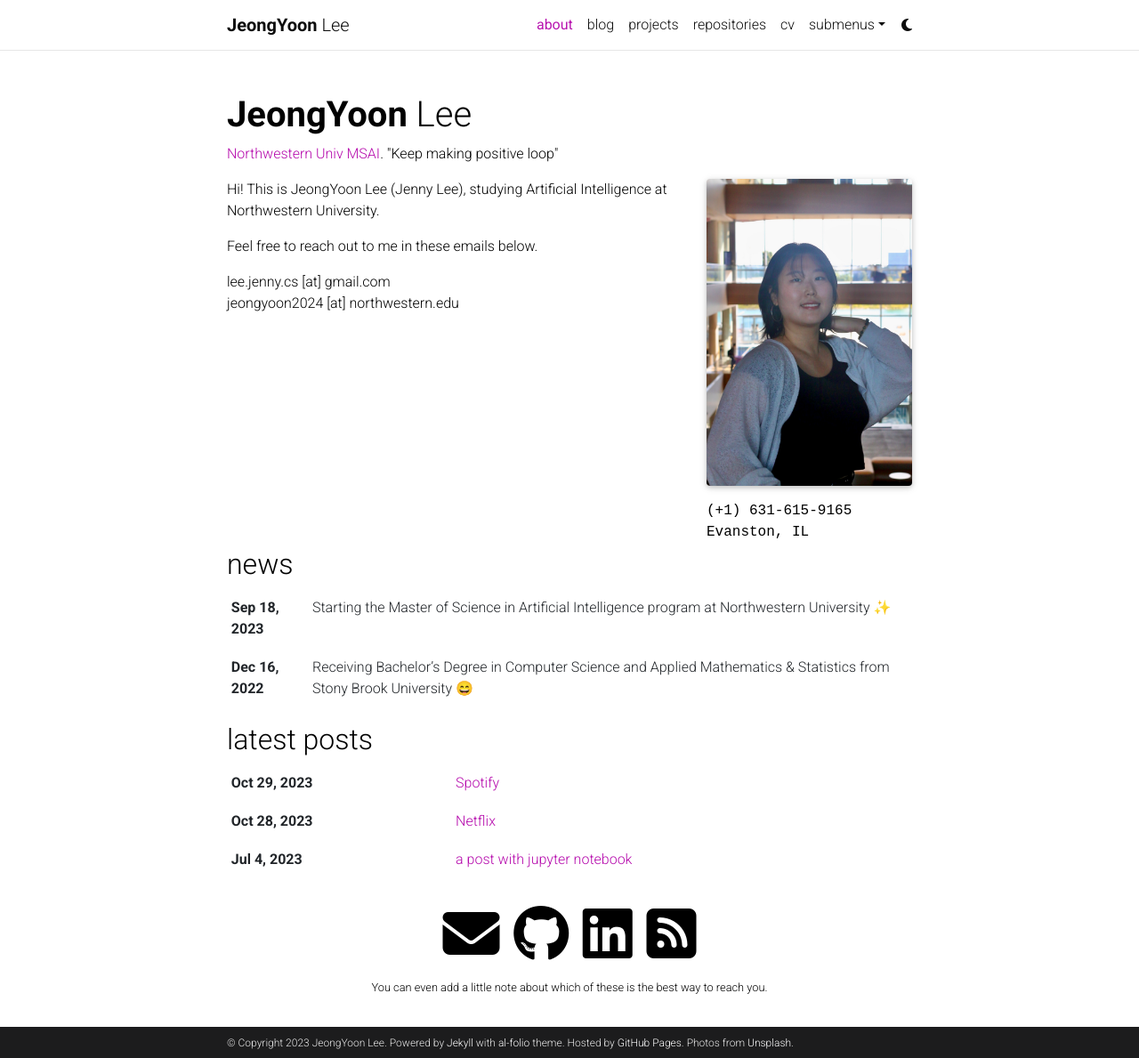
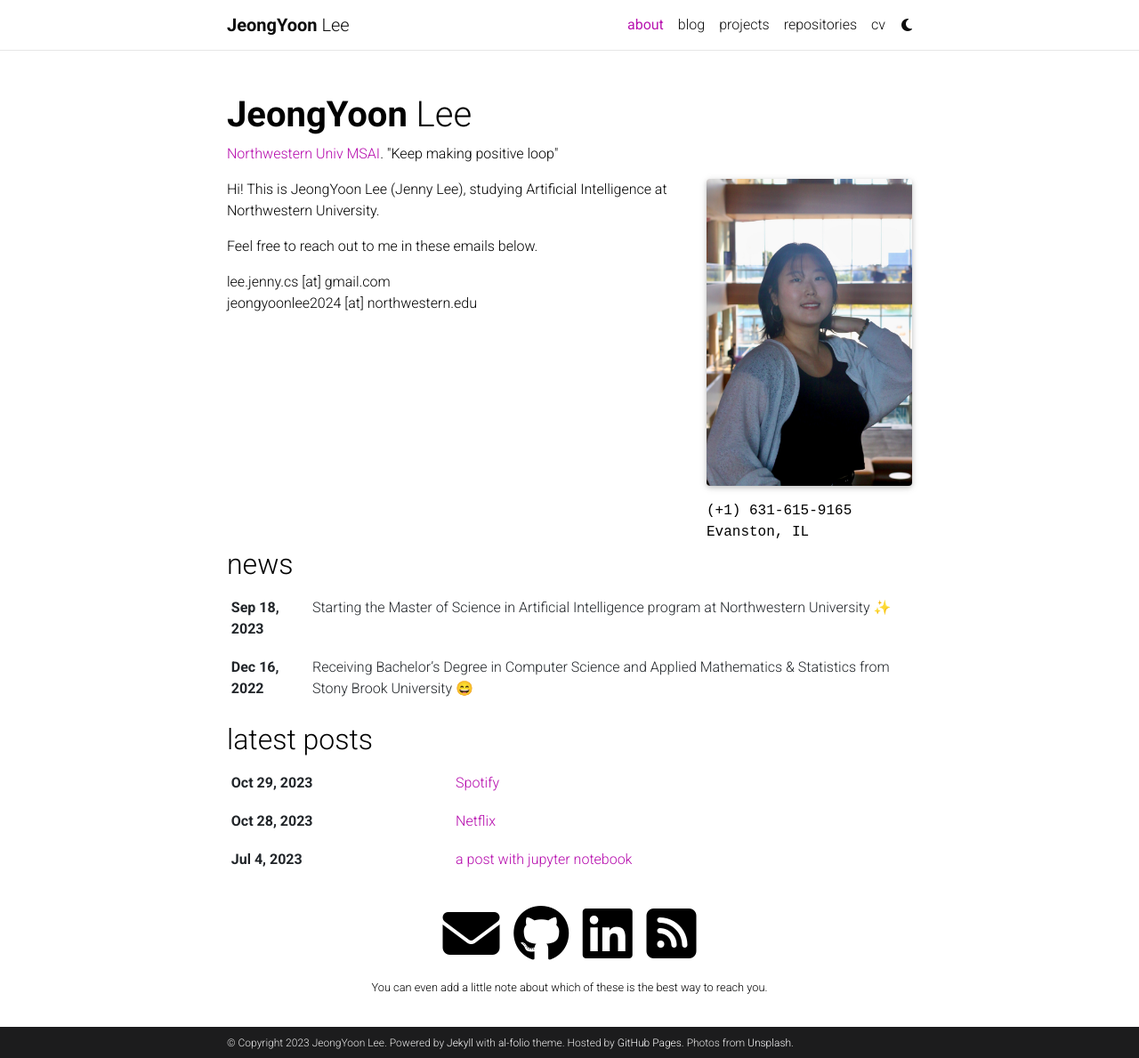
Before and after one commit to JeongYoon-L/JeongYoon-L.github.io, a Jekyll site: the page built from _pages/about.md, in a window 1280 px wide and 1189 px high. Shown: the whole window at 89% size. Built offline with Jekyll 4.4.1, drawn with Linux system fonts in a browser that asks for light colours; full-size pictures stand in for the smaller copies a plugin makes; emoji names are drawn with the system emoji font; comment, search, counter and statistics services are not loaded; a style sheet for code colours, icons or effects is not loaded.

```diff
--- a/_pages/about.md
+++ b/_pages/about.md
@@ -24,4 +24,4 @@ Hi! This is JeongYoon Lee (Jenny Lee), studying Artificial Intelligence at North
   Feel free to reach out to me in these emails below.
 
    lee.jenny.cs [at] gmail.com
-   jeongyoon2024 [at] northwestern.edu
+   jeongyoonlee2024 [at] northwestern.edu
```
Also changed, not shown: _pages/dropdown.md (+1 -1 lines).
